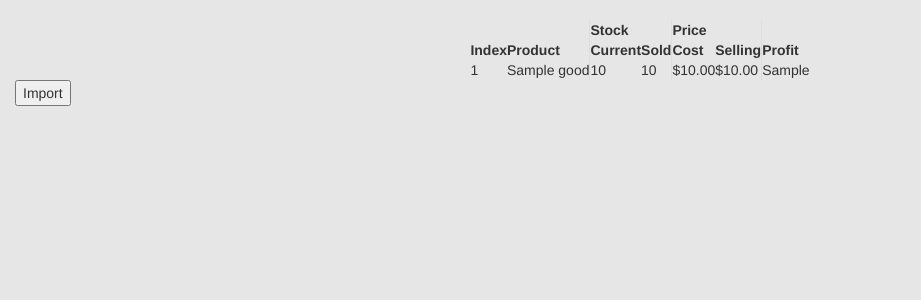
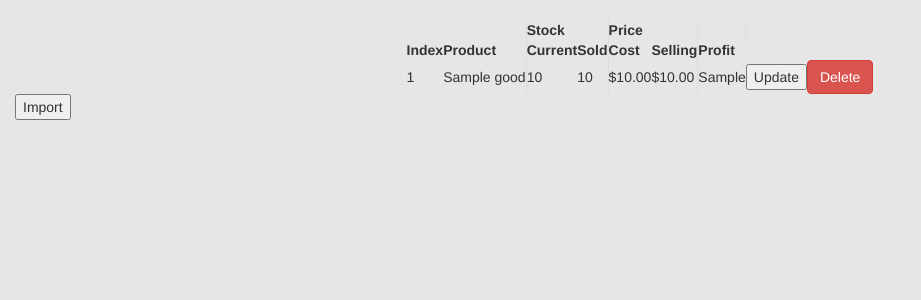
Before and after one commit to lVelixl/AppDevProject, a Flask app: template templates/inventory.html in a window 1280 px wide. Shown: the part 52-352 px from the top of the page, without its empty margins (0-921 px from the left). Run offline with Flask 2, Linux system fonts and the light colour scheme; the template is opened without the code that fills it: most values are stand-ins (such as "Sample title", 1, 10 or a date in 2020); parts of the project's set-up code (start-up, migrations or seed data) failed here and were passed over; some libraries are stand-ins or nearby versions.

Commit message:
Update inventory.html

```diff
--- a/templates/inventory.html
+++ b/templates/inventory.html
@@ -15,6 +15,8 @@ border-left: 1px solid #ddd;
         <th style="border-left: 1px solid #ddd;" colspan="2">Stock</th>
         <th style="border-left: 1px solid #ddd;" colspan="2">Price</th>
         <th style="border-left: 1px solid #ddd;"></th>
+        <th style="width:50px;"></th>
+        <th></th>
     </tr>
     <tr>
         <th>Index</th>
@@ -24,6 +26,8 @@ border-left: 1px solid #ddd;
         <th>Cost</th>
         <th>Selling</th>
         <th>Profit</th>
+        <th></th>
+        <th></th>
     </tr>
     </thead>
     <tbody>
@@ -36,6 +40,10 @@ border-left: 1px solid #ddd;
             <td>${{ "%.2f" % good.get_costPrice() }}</td>
             <td>${{ "%.2f" % good.get_sellingPrice() }}</td>
             <td>{{ good.get_profit() }}</td>
+            <td><button onclick= "window.location.href='/updateStockInfo/{{good.get_stockID()}}'" class="base">Update</button></td>
+            <td><form action="{{url_for('deleteStock', id=good.get_stockID())}}" method="POST">
+                    <input type="submit" value="Delete" class="btn btn-danger" onclick="return confirm('Are you sure you want to delete stock with ID {{good.get_stockID()}}?')">
+                </form></td>
         </tr>
     {% endfor %}
     </tbody>
```
